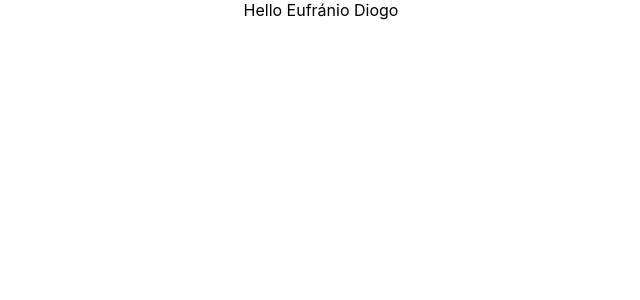
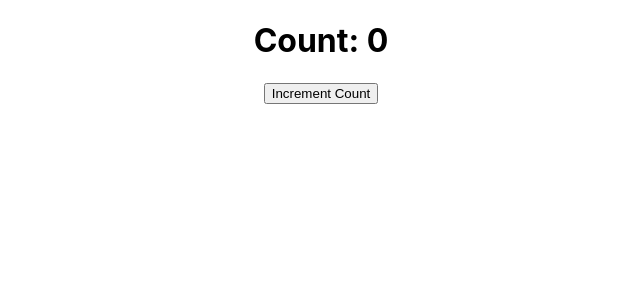
Before and after one commit to EufranioDiogo/react-learning, a React (Create React App) app: page / in a window 1280 px wide. Shown: the top 300 px of the page, without its empty margins (319-959 px from the left). Built offline with nearby package versions, Linux system fonts and the light colour scheme.

Commit message:
chore: hooks lesson 2

```diff
--- a/src/App.js
+++ b/src/App.js
@@ -1,10 +1,10 @@
 import './App.css';
-import ComponentC from './components/Context React/ComponentC';
+import Counter from './Learning Hooks/Lesson 2/Counter'
 
 function App() {
   return (
     <div className="App">
-      <ComponentC></ComponentC>
+      <Counter></Counter>
     </div>
   );
 }
--- /dev/null
+++ b/src/Learning Hooks/Lesson 2/Counter.js
@@ -0,0 +1,14 @@
+import React, { useState } from "react";
+
+function Counter() {
+  const [counter, setCounter] = useState(0);
+
+  return (
+    <div>
+      <h1>Count: { counter }</h1>
+      <button onClick={() => setCounter(counter + 1)}>Increment Count</button>
+    </div>
+  )
+}
+
+export default Counter
```
